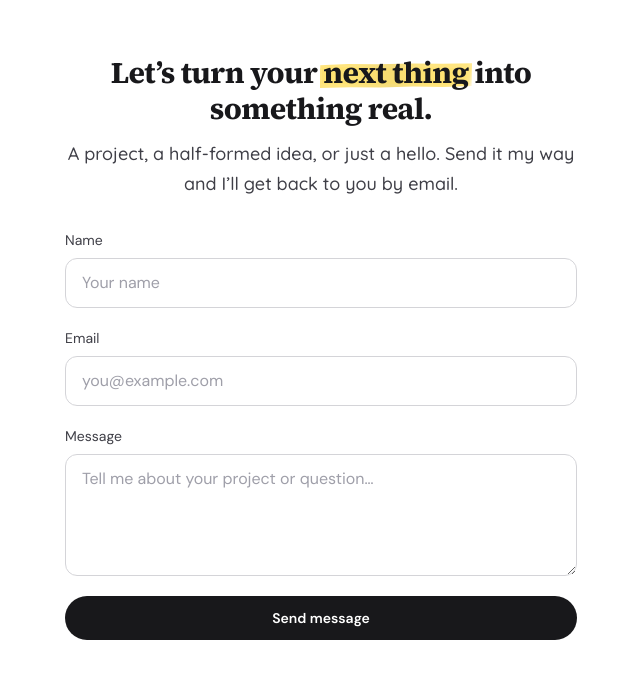
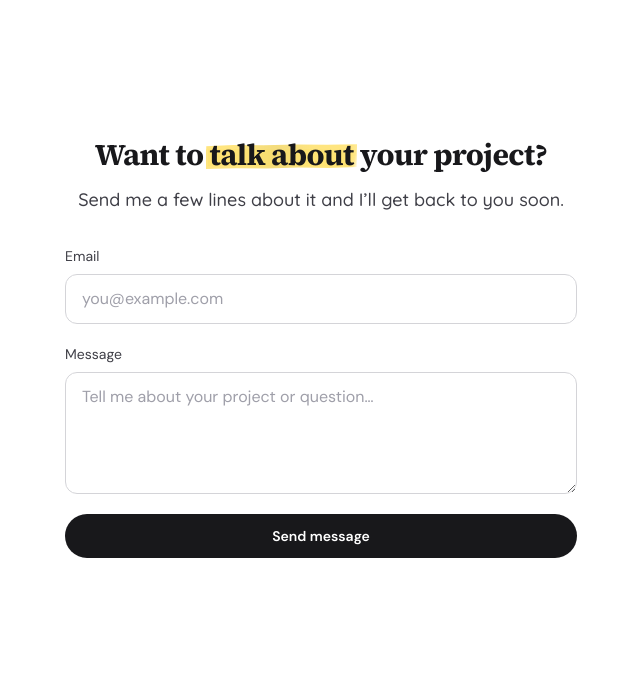
Before and after one commit to u3fiii/my-portfolio, a React (Vite) app: page / in a window 1280 px wide. Shown: the part 1542-2220 px from the top of the page, without its empty margins (319-959 px from the left). Built offline with nearby package versions, Linux system fonts and the light colour scheme; no server answers; a web font is replaced by a local one.

Commit message:
fixed contact highlight

```diff
--- a/src/components/contact/ContactForm.jsx
+++ b/src/components/contact/ContactForm.jsx
@@ -9,7 +9,7 @@ import {
   sendContactMessage,
 } from "../../lib/contactForm.js";
 
-const initialValues = { name: "", email: "", message: "" };
+const initialValues = { email: "", message: "" };
 
 export default function ContactForm({ theme = "light" }) {
   const [values, setValues] = useState(initialValues);
@@ -28,7 +28,6 @@ export default function ContactForm({ theme = "light" }) {
 
   function validate() {
     const next = {};
-    if (!values.name.trim()) next.name = "Name is required.";
     if (!values.email.trim()) {
       next.email = "Email is required.";
     } else if (!/^[^\s@]+@[^\s@]+\.[^\s@]+$/.test(values.email)) {
@@ -47,7 +46,6 @@ export default function ContactForm({ theme = "light" }) {
 
     try {
       await sendContactMessage({
-        name: values.name.trim(),
         email: values.email.trim(),
         message: values.message.trim(),
       });
@@ -82,25 +80,6 @@ export default function ContactForm({ theme = "light" }) {
 
   return (
     <form onSubmit={handleSubmit} className="flex flex-col gap-5" noValidate>
-      <FormField
-        id="contact-name"
-        label={FORM.name.label}
-        error={errors.name}
-        theme={theme}
-      >
-        <input
-          id="contact-name"
-          name="name"
-          type="text"
-          autoComplete="name"
-          value={values.name}
-          onChange={handleChange}
-          placeholder={FORM.name.placeholder}
-          className={inputClass}
-          disabled={status === "submitting"}
-        />
-      </FormField>
-
       <FormField
         id="contact-email"
         label={FORM.email.label}
--- a/src/content/contact.js
+++ b/src/content/contact.js
@@ -4,15 +4,14 @@
  */
 
 export const CONTACT_HEADING = {
-  beforeHighlight: "Let’s turn your ",
-  highlight: "next thing",
-  afterHighlight: " into something real.",
+  beforeHighlight: "Want to ",
+  highlight: "talk about",
+  afterHighlight: " your project?",
 };
 export const CONTACT_DESCRIPTION =
-  "A project, a half-formed idea, or just a hello. Send it my way and I’ll get back to you by email.";
+  "Send me a few lines about it and I’ll get back to you soon.";
 
 export const FORM = {
-  name: { label: "Name", placeholder: "Your name" },
   email: { label: "Email", placeholder: "you@example.com" },
   message: { label: "Message", placeholder: "Tell me about your project or question…" },
   submit: "Send message",
--- a/src/lib/contactForm.js
+++ b/src/lib/contactForm.js
@@ -10,9 +10,9 @@ export function isContactFormConfigured() {
 }
 
 /**
- * @param {{ name: string, email: string, message: string }} data
+ * @param {{ email: string, message: string }} data
  */
-export async function sendContactMessage({ name, email, message }) {
+export async function sendContactMessage({ email, message }) {
   const accessKey = import.meta.env.VITE_WEB3FORMS_ACCESS_KEY;
 
   if (!accessKey) {
@@ -27,11 +27,10 @@ export async function sendContactMessage({ name, email, message }) {
     },
     body: JSON.stringify({
       access_key: accessKey,
-      name,
       email,
       replyto: email,
       message,
-      subject: `Portfolio message from ${name}`,
+      subject: `Portfolio message from ${email}`,
     }),
   });
 
```
